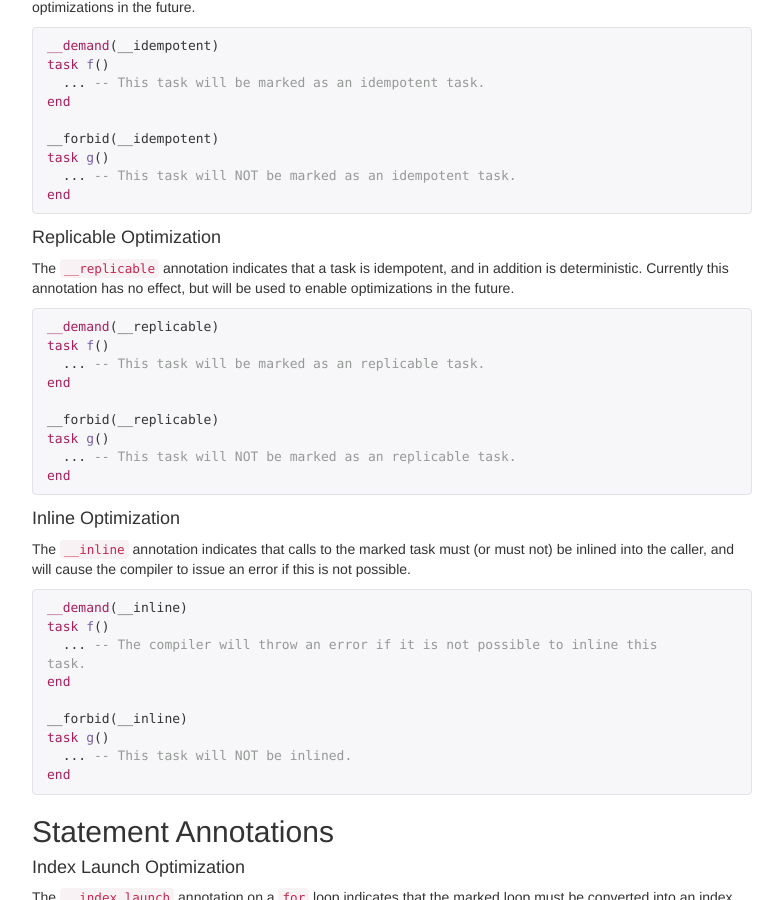
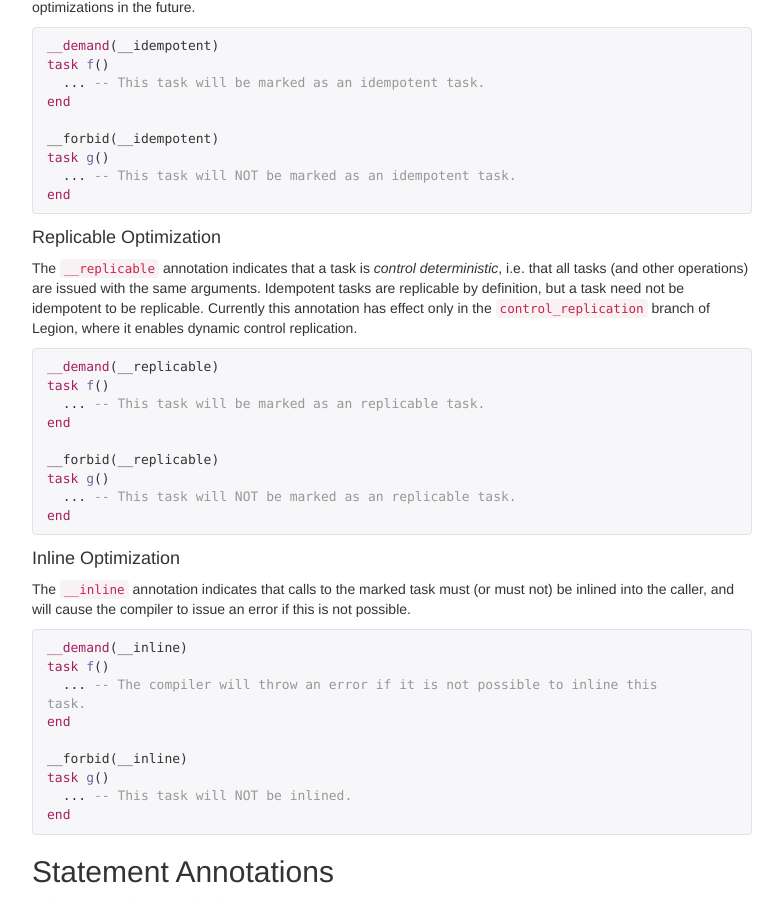
Before and after one commit to StanfordLegion/regent-lang.org, a Jekyll site: the page built from reference.md, in a window 1280 px wide and 900 px high, scrolled down 12556 px. Shown: the whole window, without its empty margins (248-1031 px from the left). Built offline with Jekyll 4.4.1, drawn with Linux system fonts in a browser that asks for light colours; nearby versions of some CDN libraries.

Commit message:
Update replicable definition.

```diff
--- a/reference.md
+++ b/reference.md
@@ -850,9 +850,13 @@ end
 
 #### Replicable Optimization
 
-The `__replicable` annotation indicates that a task is idempotent, and
-in addition is deterministic. Currently this annotation has no effect,
-but will be used to enable optimizations in the future.
+The `__replicable` annotation indicates that a task is *control
+deterministic*, i.e. that all tasks (and other operations) are issued
+with the same arguments. Idempotent tasks are replicable by
+definition, but a task need not be idempotent to be
+replicable. Currently this annotation has effect only in the
+`control_replication` branch of Legion, where it enables dynamic
+control replication.
 
 {% highlight regent %}
 __demand(__replicable)
```
